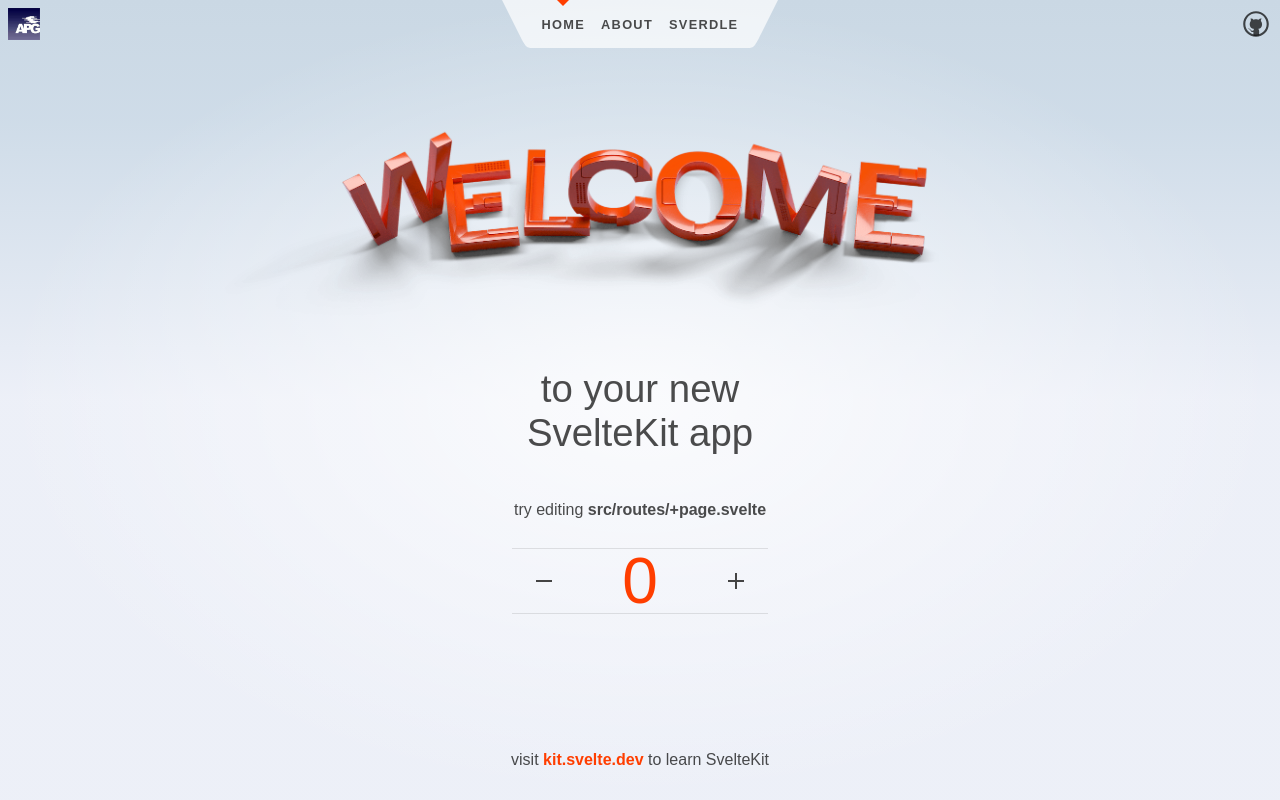
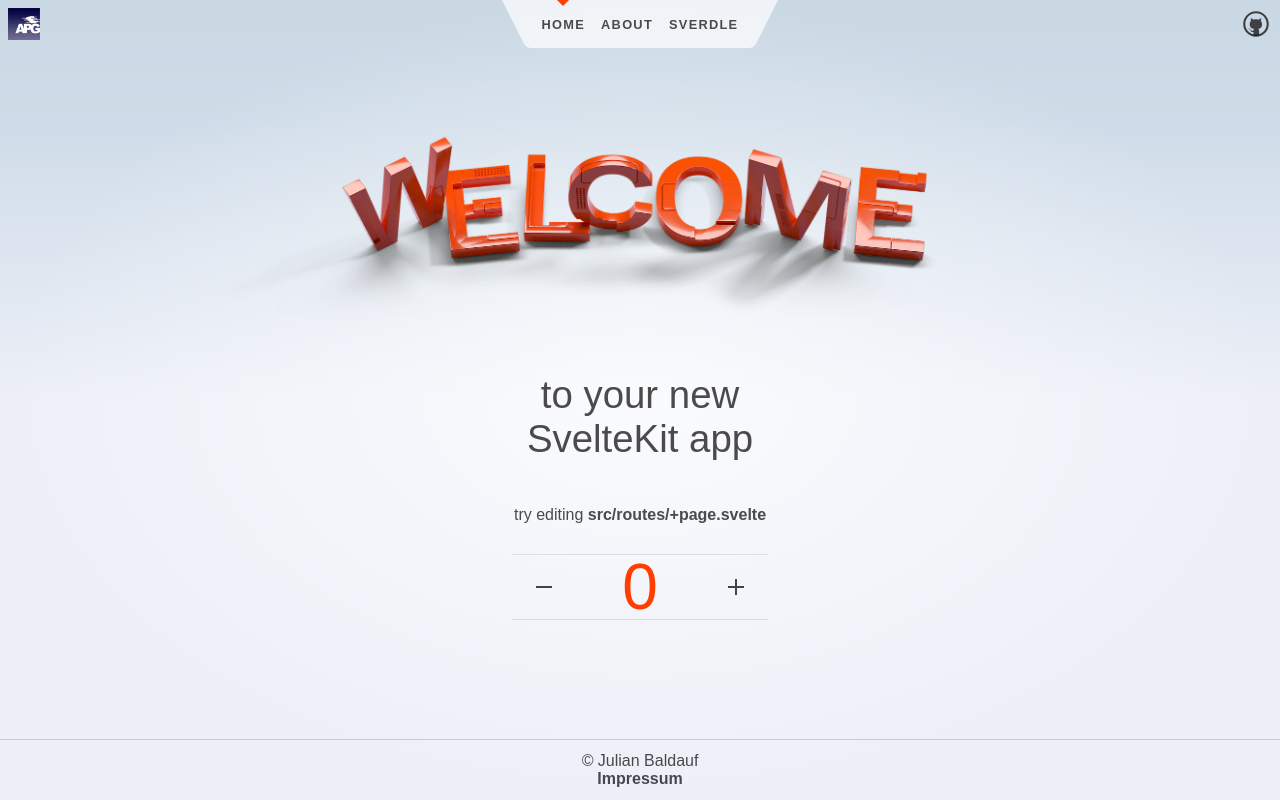
Before and after one commit to julianbaffy/APG-coursepage, a SvelteKit app: page / in a window 1280 px wide. Built offline with nearby package versions, Linux system fonts and the light colour scheme.

Commit message:
Change footer to Julian Baldauf and Impress

```diff
--- a/src/routes/+layout.svelte
+++ b/src/routes/+layout.svelte
@@ -11,7 +11,12 @@
 	</main>
 
 	<footer>
-		<p>visit <a href="https://kit.svelte.dev">kit.svelte.dev</a> to learn SvelteKit</p>
+		<div class="left">
+			&copy; Julian Baldauf
+		</div>
+		<div class="right">
+			<a href="impressum.html">Impressum</a>
+		</div>
 	</footer>
 </div>
 
@@ -35,10 +40,24 @@
 
 	footer {
 		display: flex;
+    	justify-content: space-between;
+    	align-items: center; /* Stellt sicher, dass die Elemente vertikal zentriert sind */
+    	padding: 10px 20px;
 		flex-direction: column;
-		justify-content: center;
-		align-items: center;
-		padding: 12px;
+		border-top: 1px solid #ccc; /* Optionale Linie oben im Footer */
+	}
+
+	footer .left {
+    text-align: left;
+	}
+
+	footer .right {
+    text-align: right;
+	}
+
+	footer .right a {
+    text-decoration: none; /* Optional: Entfernt die Unterstreichung des Links */
+    color: inherit; /* Optional: Link hat die gleiche Farbe wie der Text */
 	}
 
 	footer a {
```
